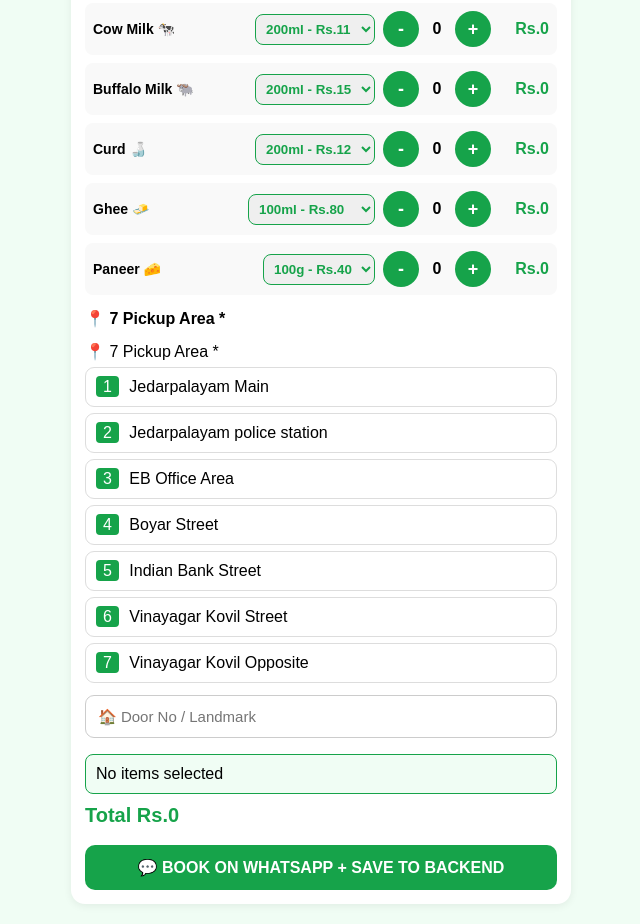
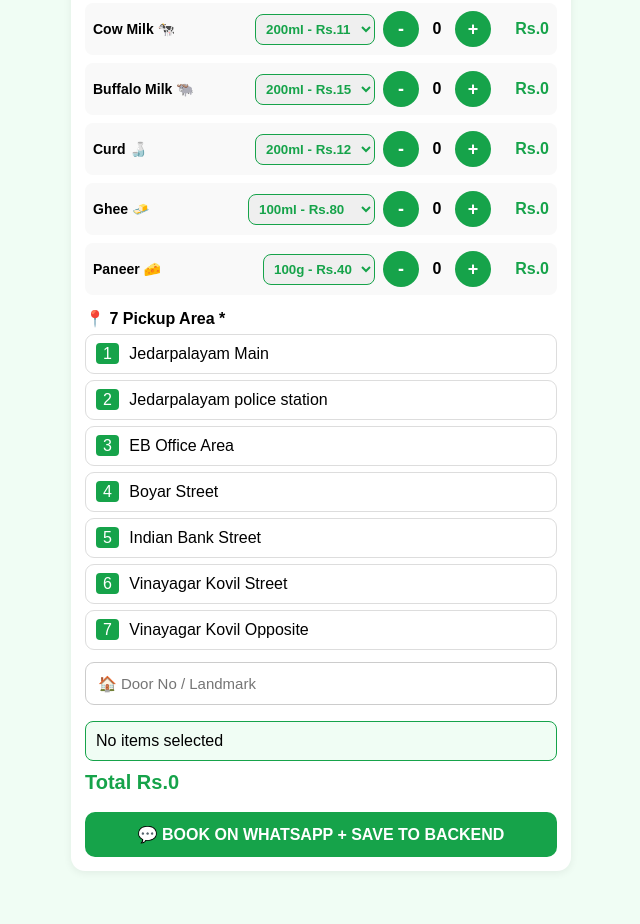
Before and after one commit to AMdairy/am-dairy, a website: page index.html in a window 1280 px wide. Shown: the part 997-1921 px from the top of the page, without its empty margins (319-959 px from the left). After the commit the page ends 1888 px from the top, so only its background shows below. Drawn offline with Linux system fonts and the light colour scheme.

Commit message:
delete 7 pickup area

```diff
--- a/index.html
+++ b/index.html
@@ -55,7 +55,7 @@
 <div id="plist" style="margin-top:8px">Loading products...</div>
 
 <div style="font-weight:bold;margin-top:14px">📍 7 Pickup Area *</div>
-<div style="margin-top:14px">📍 7 Pickup Area *</div>
+
 
 <div class="opt" onclick="setArea('Jedarpalayam Main')"><span style="background:#16a34a;color:white;padding:2px 7px;border-radius:4px;margin-right:6px">1</span> Jedarpalayam Main</div>
 
```
